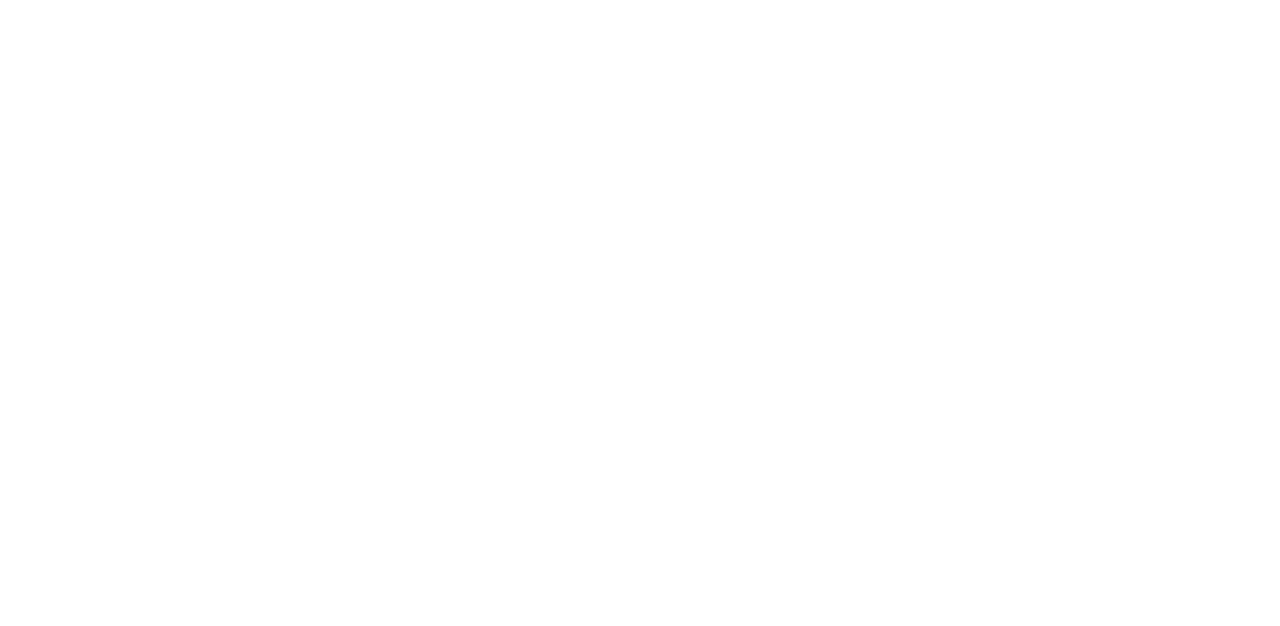
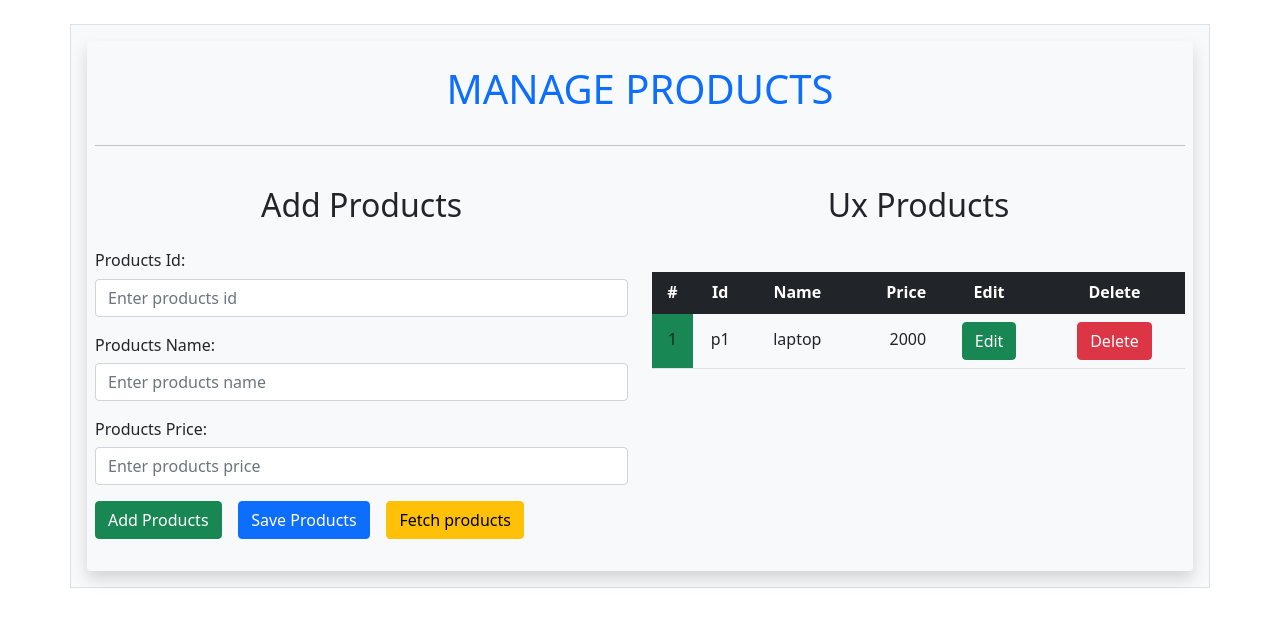
Before and after one commit to SaikatNoman12/ng_crud, an Angular app: page /manage-practice in a window 1280 px wide. Before the commit this address led to /. Shown: the top 626 px of the page. Built offline with nearby package versions, Linux system fonts and the light colour scheme.

Commit message:
add mage products practice

```diff
--- a/src/app/app-routing.module.ts
+++ b/src/app/app-routing.module.ts
@@ -3,14 +3,19 @@
 
 const routes: Routes = [
   {
-    path:'',
-    pathMatch:'full',
-    redirectTo:'manage-products'
+    path: '',
+    pathMatch: 'full',
+    redirectTo: 'manage-practice'
   },
   {
     path: 'manage-products',
     loadChildren: () => import('./manageproducts/manageproducts.module')
       .then(m => m.ManageproductsModule)
+  },
+  {
+    path: 'manage-practice',
+    loadChildren: () => import('./manage-products-practice/manage-products-practice.module')
+      .then(m => m.ManageProductsPracticeModule)
   }
 ];
 
--- a/src/app/app.module.ts
+++ b/src/app/app.module.ts
@@ -4,10 +4,12 @@
 
 import { AppRoutingModule } from './app-routing.module';
 import { AppComponent } from './app.component';
+import { ManageProductsPracticeComponent } from './manage-products-practice/manage-products-practice.component';
 
 @NgModule({
   declarations: [
-    AppComponent
+    AppComponent,
+    ManageProductsPracticeComponent
   ],
   imports: [
     BrowserModule,
--- /dev/null
+++ b/src/app/manage-products-practice/manage-products-practice.component.html
@@ -0,0 +1,90 @@
+<br />
+<div class="container bg-light p-3 border">
+  <div class="w-100 white-back shadow rounded text-center p-2">
+    <h1 class="pb-3 pt-3 text-primary">{{ "Manage Products" | uppercase }}</h1>
+    <hr />
+    <br />
+
+    <div class="row">
+      <div class="col-md-6">
+        <div class="mb-4">
+          <h2>Add Products</h2>
+        </div>
+        <div class="form text-start">
+          <div class="pro-id mb-3">
+            <label for="proId" class="h6">Products Id:</label>
+            <br />
+            <input
+              type="text"
+              class="form-control"
+              id="proId"
+              placeholder="Enter products id"
+              #id
+            />
+          </div>
+          <div class="mb-3 pro-name">
+            <label for="proName" class="h6">Products Name:</label>
+            <br />
+            <input
+              type="text"
+              class="form-control"
+              id="proName"
+              placeholder="Enter products name"
+              #name
+            />
+          </div>
+          <div class="pro-price mb-3">
+            <label for="proPrice" class="h6">Products Price:</label>
+            <br />
+            <input
+              type="number"
+              placeholder="Enter products price"
+              class="form-control"
+              id="proPrice"
+              #price
+            />
+          </div>
+          <button class="btn btn-success">Add Products</button>
+          &nbsp;&nbsp;
+          <button class="btn btn-primary">Save Products</button>
+          &nbsp;&nbsp;
+          <button class="btn btn-warning">Fetch products</button>
+        </div>
+        <br />
+      </div>
+      <div class="col-md-6">
+        <div class="mb-5">
+          <h2>Ux Products</h2>
+        </div>
+        <div>
+          <table class="table">
+            <thead class="table-dark">
+              <tr>
+                <th scope="col">#</th>
+                <th scope="col">Id</th>
+                <th scope="col">Name</th>
+                <th scope="col" class="text-end">Price</th>
+                <th class="text-center" scope="col">Edit</th>
+                <th class="text-center" scope="col">Delete</th>
+              </tr>
+            </thead>
+            <tbody>
+              <tr class="h6">
+                <td class="pt-3 bg-success" scope="col">1</td>
+                <td class="pt-3" scope="col">p1</td>
+                <td class="pt-3" scope="col">laptop</td>
+                <td class="pt-3 text-end" scope="col">2000</td>
+                <td class="text-center" scope="col">
+                  <button class="btn btn-success">Edit</button>
+                </td>
+                <td class="text-center" scope="col">
+                  <button class="btn btn-danger">Delete</button>
+                </td>
+              </tr>
+            </tbody>
+          </table>
+        </div>
+      </div>
+    </div>
+  </div>
+</div>
--- /dev/null
+++ b/src/app/manage-products-practice/manage-products-practice.component.ts
@@ -0,0 +1,15 @@
+import { Component, OnInit } from '@angular/core';
+
+@Component({
+  selector: 'app-manage-products-practice',
+  templateUrl: './manage-products-practice.component.html',
+  styleUrls: ['./manage-products-practice.component.scss']
+})
+export class ManageProductsPracticeComponent implements OnInit {
+
+  constructor() { }
+
+  ngOnInit(): void {
+  }
+
+}
```
Also changed, not shown: src/app/manage-products-practice/manage-products-practice-routing.module.ts (added, +16 -0 lines), src/app/manage-products-practice/manage-products-practice.module.ts (added, +14 -0 lines), src/app/manage-products-practice/manage-products-practice.component.scss (added).
